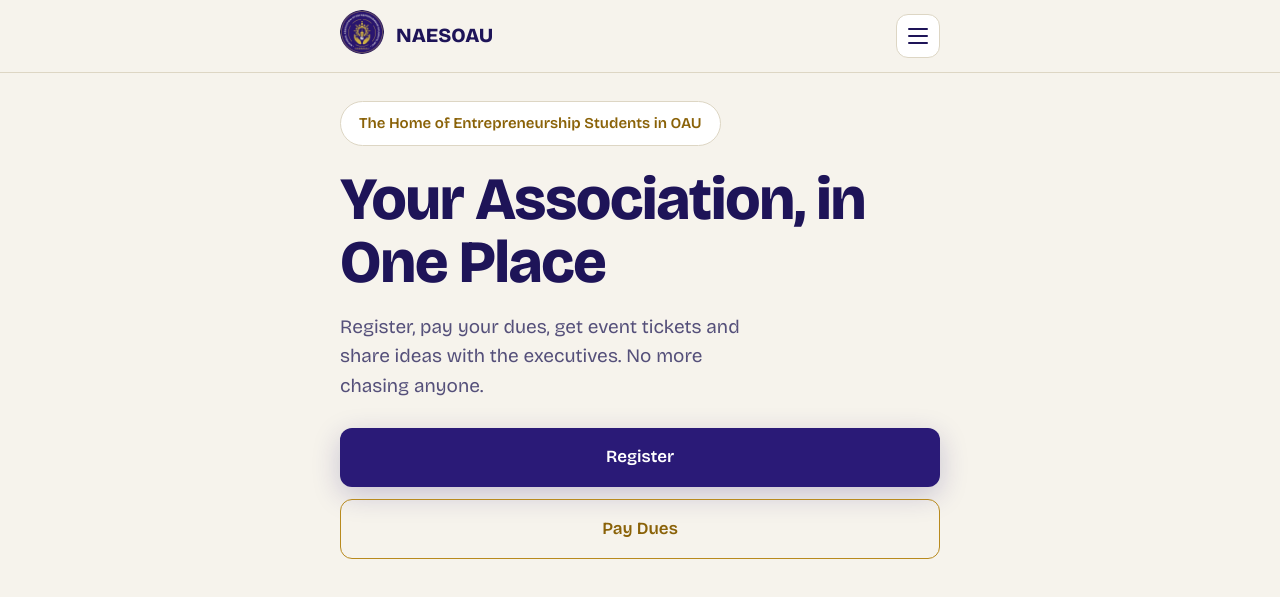
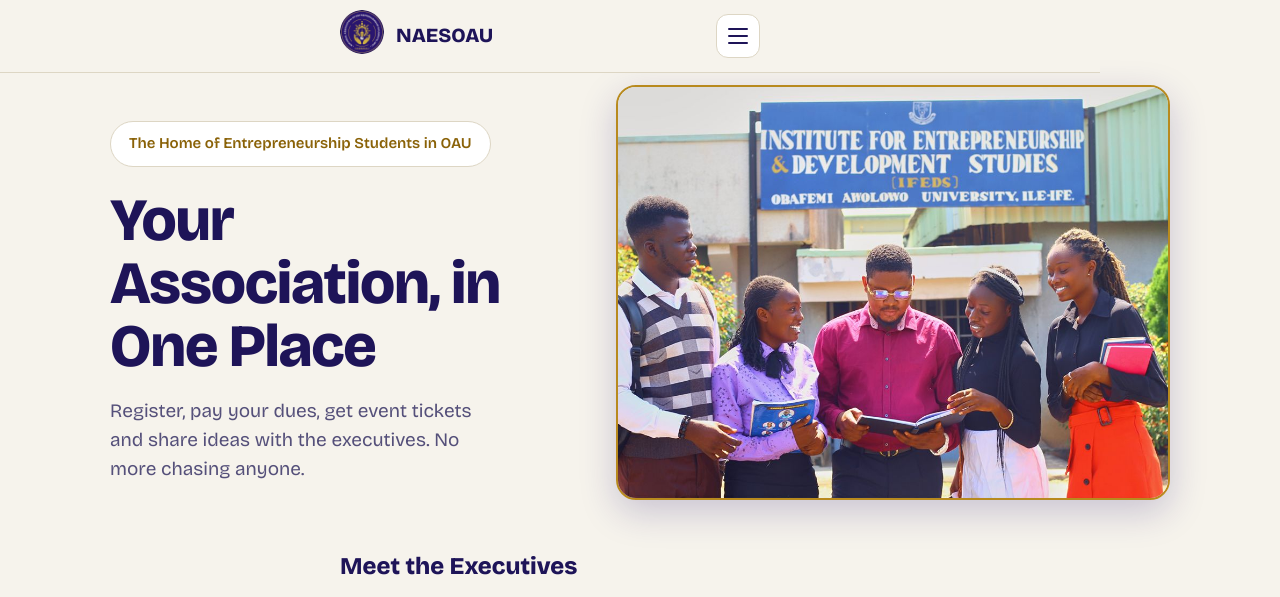
Before and after one commit to NAES-OAU/NAESOAU, a plain HTML site: page index.html in a window 1280 px wide. Shown: the top 597 px of the page. Drawn offline with nearby package versions, Linux system fonts and the light colour scheme.

Commit message:
Add files via upload

```diff
--- a/index.html
+++ b/index.html
@@ -16,7 +16,7 @@
 <link href="https://fonts.googleapis.com/css2?family=Bricolage+Grotesque:opsz,wght@12..96,400;12..96,600;12..96,800&display=swap" rel="stylesheet">
 <link rel="stylesheet" href="style.css">
 </head>
-<body>
+<body class="home">
 <header>
   <a href="index.html" aria-label="NAESOAU home"><img class="logo" alt="NAESOAU logo" src="logo.png"></a>
   <a class="brand" href="index.html">NAESOAU</a>
@@ -34,12 +34,15 @@
   <a href="about.html">About</a>
   <div class="drawer-foot" id="menuWho"></div>
 </nav>
+<section class="hero">
+  <div class="hero-text">
+    <span class="pill">The Home of Entrepreneurship Students in OAU</span>
+    <h1>Your Association, in One Place</h1>
+    <p class="lead">Register, pay your dues, get event tickets and share ideas with the executives. No more chasing anyone.</p>
+  </div>
+  <img class="hero-img" src="hero.jpg" alt="Five entrepreneurship students reading together in front of the Institute for Entrepreneurship and Development Studies sign at OAU" width="1024" height="768" fetchpriority="high">
+</section>
 <main class="wrap">
-  <span class="pill">The Home of Entrepreneurship Students in OAU</span>
-  <h1>Your Association, in One Place</h1>
-  <p class="lead">Register, pay your dues, get event tickets and share ideas with the executives. No more chasing anyone.</p>
-  <a class="cta primary" href="register.html">Register</a>
-  <a class="cta secondary" href="pay.html">Pay Dues</a>
 
     <h2>Meet the Executives</h2>
   <p class="sub">Team Impetus ’26. The people running NAESOAU this session.</p>
--- a/style.css
+++ b/style.css
@@ -95,3 +95,8 @@ html.menu-open .drawer{transform:none;visibility:visible;transition:transform .2
 .exec.lead-exec img{width:128px;height:128px}
 .exec.lead-exec b{font-size:18px}
 @media (min-width:600px){.execs{grid-template-columns:repeat(3,1fr)}}
+body.home header{max-width:1100px}
+.hero{max-width:1100px;margin:0 auto;padding:0 20px;display:grid;gap:24px;align-items:center}
+.hero-text .pill{margin-top:20px}
+.hero-img{display:block;width:100%;height:auto;aspect-ratio:4/3;object-fit:cover;border-radius:20px;border:2px solid var(--gold);box-shadow:0 12px 36px var(--glow)}
+@media (min-width:820px){.hero{grid-template-columns:1fr 1.2fr;gap:44px;padding-top:12px}.hero-text .lead{max-width:30ch;margin-bottom:0}}
```
Also changed, not shown: hero.jpg (added).
